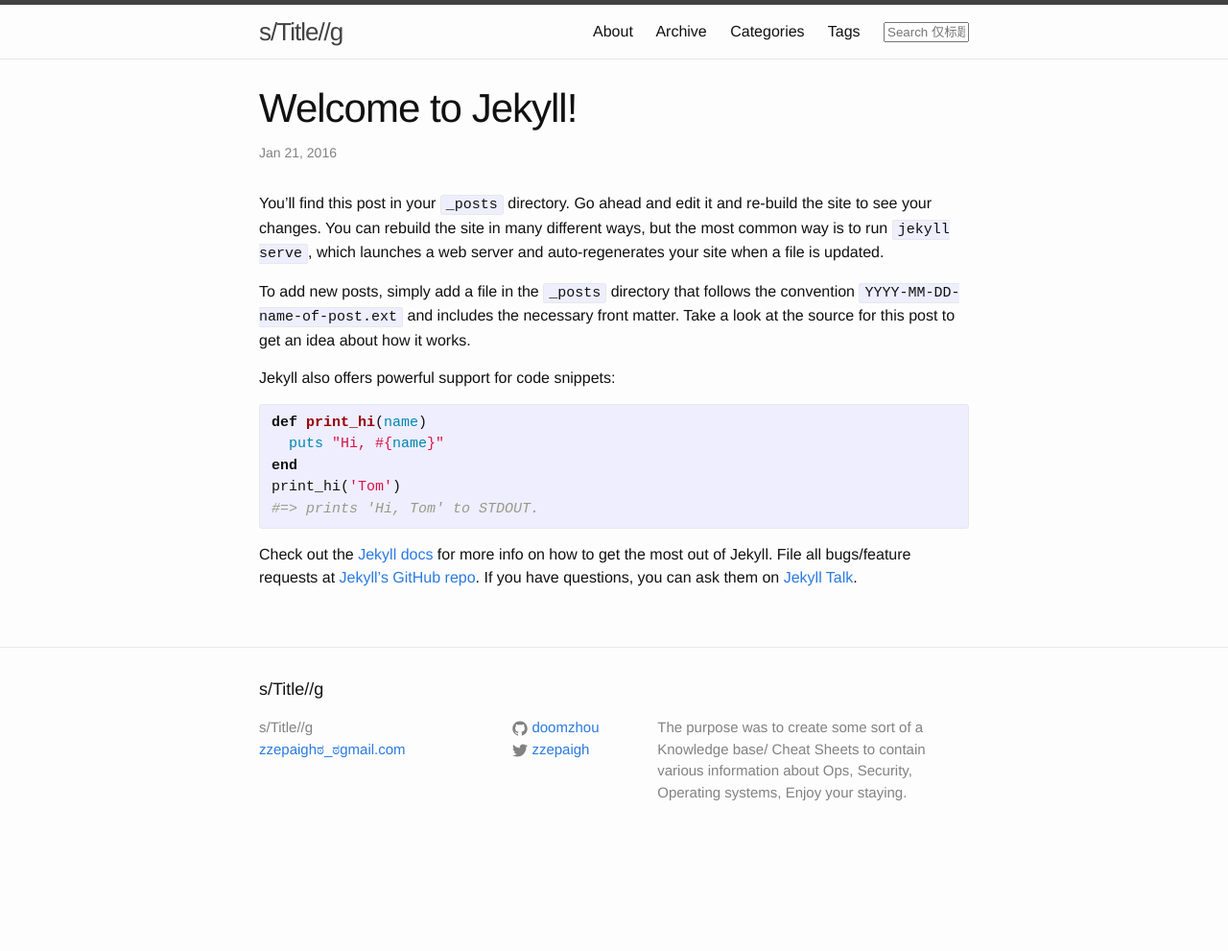
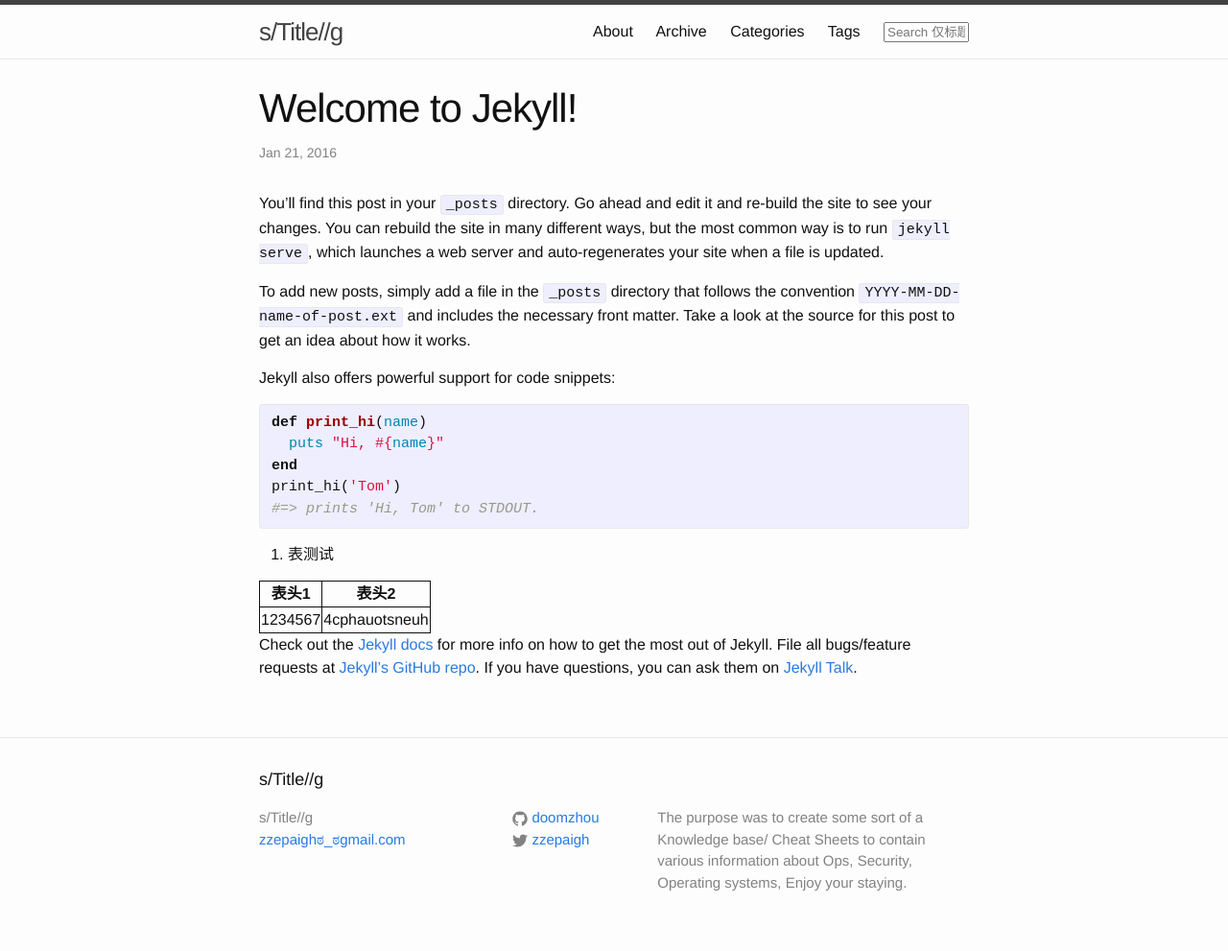
Before and after one commit to doomzhou/doomzhou.github.io, a Jekyll site: the page built from _posts/2016-01-21-welcome-to-jekyll.markdown, in a window 1280 px wide. Shown: the whole page at 96% size. Built offline with Jekyll 4.4.1, drawn with Linux system fonts in a browser that asks for light colours; Markdown is read by kramdown in place of the engine named in the settings; before the commit the page ends 900 px from its top, so only the background shows below that.

Commit message:
add 表格支持

```diff
--- a/_posts/2016-01-21-welcome-to-jekyll.markdown
+++ b/_posts/2016-01-21-welcome-to-jekyll.markdown
@@ -18,6 +18,12 @@
 #=> prints 'Hi, Tom' to STDOUT.
 {% endhighlight %}
 
+1. 表测试
+
+|表头1|表头2|
+|:---:|:---:|
+|1234567|4cphauotsneuh|
+
 Check out the [Jekyll docs][jekyll-docs] for more info on how to get the most out of Jekyll. File all bugs/feature requests at [Jekyll’s GitHub repo][jekyll-gh]. If you have questions, you can ask them on [Jekyll Talk][jekyll-talk].
 
 [jekyll-docs]: http://jekyllrb.com/docs/home
```
